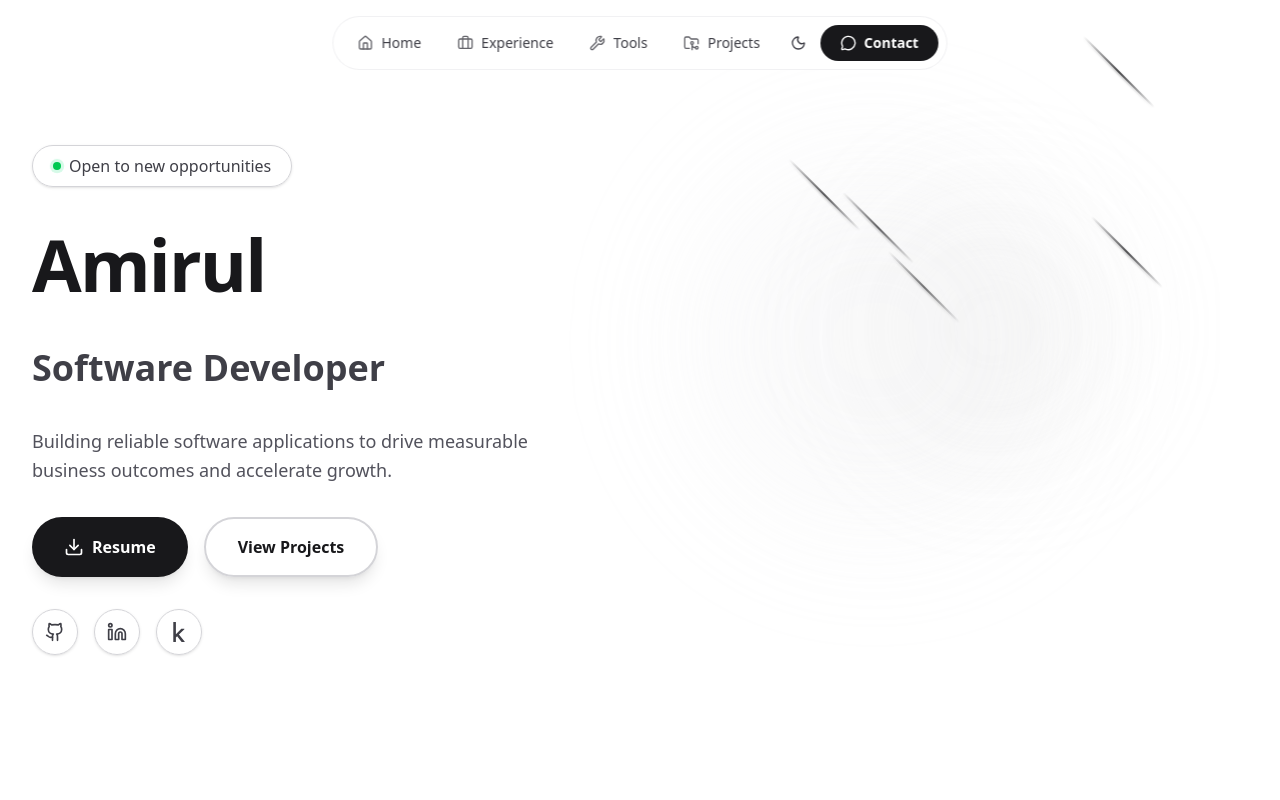
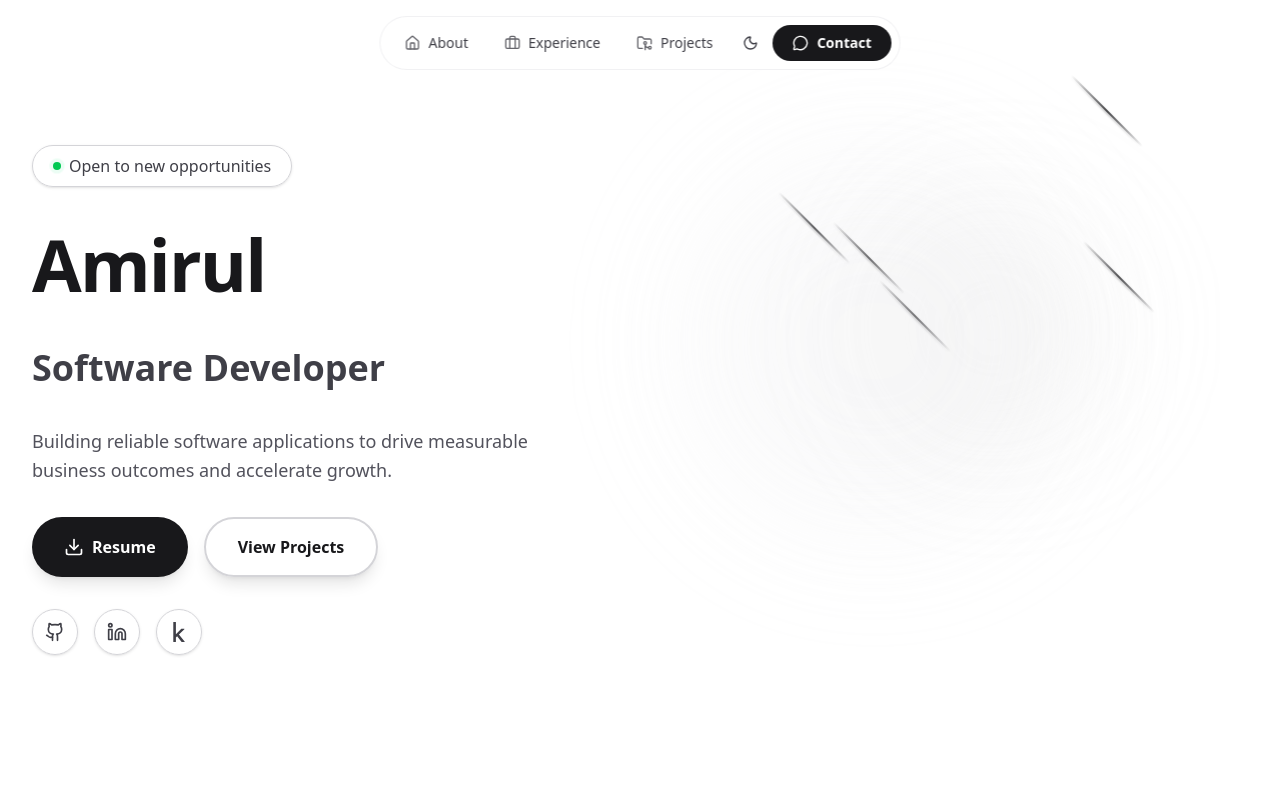
Before and after one commit to amirulabdlatib/portfolio, a Next.js app: page / in a window 1280 px wide. Shown: the top 800 px of the page. Built offline with nearby package versions, Linux system fonts and the light colour scheme.

Commit message:
Update projects

```diff
--- a/src/app/page.jsx
+++ b/src/app/page.jsx
@@ -1,5 +1,5 @@
 import Navbar from "@/components/Navbar";
-import Hero from "@/components/Hero";
+import About from "@/components/About";
 import Experience from "@/components/Experience";
 import Project from "@/components/Project";
 import Footer from "@/components/Footer";
@@ -9,7 +9,7 @@ export default function Home() {
         <>
             <Navbar />
             <main className="min-h-screen">
-                <Hero />
+                <About />
                 <Experience />
                 <Project />
             </main>
--- a/src/components/Hero.jsx
+++ b/src/components/About.jsx
@@ -2,9 +2,9 @@
 
 import { Download, Github, Linkedin } from "lucide-react";
 
-export default function Hero() {
+export default function About() {
     return (
-        <section id="hero" className="relative flex min-h-screen items-center overflow-hidden bg-white dark:bg-zinc-950">
+        <section id="about" className="relative flex min-h-screen items-center overflow-hidden bg-white dark:bg-zinc-950">
             {/* Meteor Animation Container - Behind on mobile, beside on desktop */}
             <div className="absolute inset-0 -z-10 md:left-1/2 md:right-0 md:z-0">
                 {/* Meteors */}
--- a/src/components/Footer.jsx
+++ b/src/components/Footer.jsx
@@ -24,9 +24,9 @@ export default function Footer() {
     ];
 
     const quickLinks = [
+        { name: "About", href: "#about" },
         { name: "Experience", href: "#experience" },
         { name: "Projects", href: "#projects" },
-        { name: "Tech Stack", href: "#tools" },
     ];
 
     const handleNavClick = (e, href) => {
@@ -82,8 +82,7 @@ export default function Footer() {
                                             target="_blank"
                                             rel="noopener noreferrer"
                                             className="rounded-full border border-zinc-300 bg-zinc-100 p-3 text-zinc-700 transition-all duration-300 hover:scale-110 hover:border-zinc-400 hover:bg-zinc-900 hover:text-white dark:border-zinc-700 dark:bg-zinc-800 dark:text-zinc-300 dark:hover:border-zinc-600 dark:hover:bg-white dark:hover:text-zinc-900"
-                                            aria-label={social.name}
-                                        >
+                                            aria-label={social.name}>
                                             <Icon className="h-5 w-5" />
                                         </a>
                                     );
@@ -93,8 +92,7 @@ export default function Footer() {
                                 href={whatsappLink}
                                 target="_blank"
                                 rel="noopener noreferrer"
-                                className="mt-4 inline-block rounded-full bg-zinc-900 px-6 py-3 text-sm font-semibold text-white transition-all duration-300 hover:scale-105 hover:bg-zinc-800 dark:bg-white dark:text-zinc-900 dark:hover:bg-zinc-100"
-                            >
+                                className="mt-4 inline-block rounded-full bg-zinc-900 px-6 py-3 text-sm font-semibold text-white transition-all duration-300 hover:scale-105 hover:bg-zinc-800 dark:bg-white dark:text-zinc-900 dark:hover:bg-zinc-100">
                                 Get In Touch
                             </a>
                         </div>
--- a/src/components/Navbar.jsx
+++ b/src/components/Navbar.jsx
@@ -4,9 +4,8 @@ import { useTheme } from "next-themes";
 import { Moon, Sun, MessageCircle, Briefcase, Wrench, FolderGit2, Home } from "lucide-react";
 
 const navItems = [
-    { name: "Home", href: "#hero", icon: Home },
+    { name: "About", href: "#hero", icon: Home },
     { name: "Experience", href: "#experience", icon: Briefcase },
-    { name: "Tools", href: "#tools", icon: Wrench },
     { name: "Projects", href: "#projects", icon: FolderGit2 },
 ];
 
--- a/src/data/projects.js
+++ b/src/data/projects.js
@@ -2,8 +2,19 @@ export const projects = {
     professional: [
         {
             title: "Job Platform System",
-            description: "Built and managed a complete job board platform integrating payment and currency APIs for seamless transactions. Deployed and optimized on DigitalOcean with Nginx, achieving 85% SEMrush SEO score.",
-            techStack: ["Laravel", "Livewire", "MySQL", "Bootstrap", "GitLab", "Google Analytics", "PHPUnit", "Digital Ocean", "Linux", "Gemini LLM"],
+            description: "Built and managed a complete job board platform integrating payment and currency APIs for secure transactions. Deployed and optimized on DigitalOcean with Nginx, achieving 85% SEMrush SEO score.",
+            techStack: ["Laravel", "Livewire", "Filament", "MySQL", "Bootstrap", "GitLab", "Google Analytics", "PHPUnit", "Digital Ocean", "Linux", "Gemini LLM"],
+        },
+        {
+            title: "Debt Recovery System",
+            description: "Maintained and enhanced a debt management platform through systematic bug fixing, implementing new dashboard features, and creating  software documentation for improved team collaboration.",
+            techStack: ["Laravel", "jQuery", "MySQL", "Bootstrap"],
+        },
+        {
+            title: "Law Firm Management System",
+            description:
+                "Implemented new modules for task management workflows and handled full software deployment on DigitalOcean. Developed proof of concept for intelligent document extraction using RAG (Retrieval-Augmented Generation) with LLM integration.",
+            techStack: ["Laravel", "jQuery", "Bootstrap", "MySQL", "Linux", "Digital Ocean", "RAG", "LLM"],
         },
         {
             title: "Talent Management System",
@@ -13,9 +24,15 @@ export const projects = {
     ],
     freelance: [
         {
-            title: "Client Project 1",
-            description: "Custom web application for small business automation",
-            techStack: ["Laravel", "Vue.js", "MySQL", "Tailwind CSS"],
+            title: "Room Listing System",
+            description:
+                "Managed end-to-end development of a bilingual room rental platform connecting tenants and landlords across Malaysia. Features free ad posting, verified listings, same-gender accommodation filtering, and responsive design for English and Malay speakers.",
+            techStack: ["Laravel", "Vue.js", "Inertia.js", "MySQL", "Tailwind CSS", "Digital Ocean", "Linux"],
+        },
+        {
+            title: "Mental Health Directory System",
+            description: "Migrated existing React application to Next.js for improved performance and SEO. Enhanced codebase with  dark mode implementation and seamless integration with Laravel backend.",
+            techStack: ["Next.js", "React", "Laravel", "Tailwind CSS", "API Integration"],
         },
     ],
     hobby: [
```
